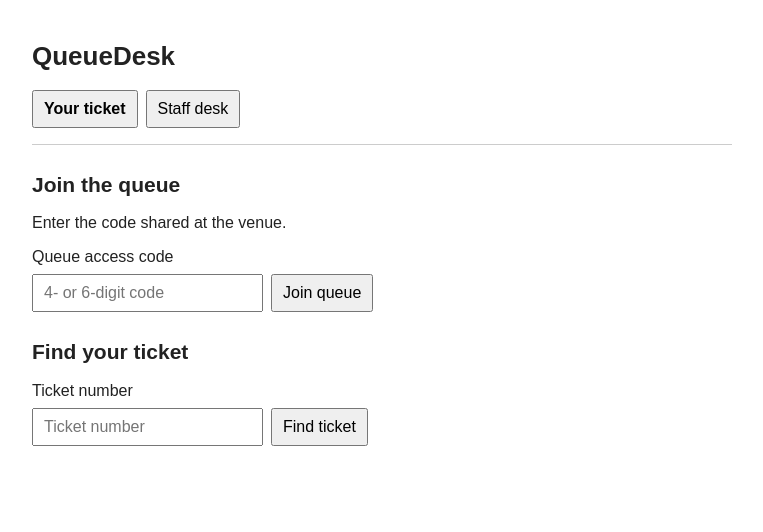
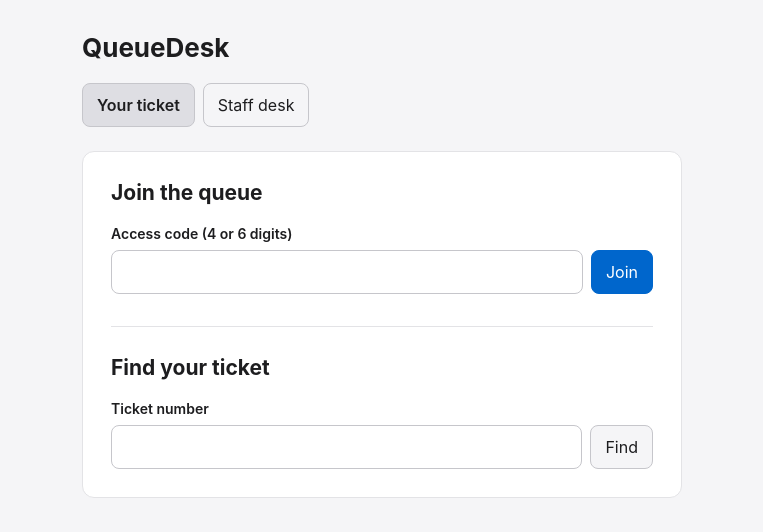
Before and after one commit to aryadharmadhikari/QueueDesk, a React (Vite) app in the folder client/: page / in a window 1280 px wide. Shown: the top 532 px of the page, without its empty margins (258-1021 px from the left). Built offline with nearby package versions, Linux system fonts and the light colour scheme.

Commit message:
style: refine queue interface

```diff
--- a/client/src/Staff.jsx
+++ b/client/src/Staff.jsx
@@ -53,18 +53,18 @@ export default function Staff() {
       <h3>At the counter</h3>
       {called ? (
         <>
-          <p>Ticket #{String(called.number).padStart(3, '0')}</p>
-          <button disabled={busy} onClick={() => update(`/tickets/${called.number}/serve`)}>Mark served</button>
+          <p>Ticket #{called.number}</p>
+          <button className="primary" disabled={busy} onClick={() => update(`/tickets/${called.number}/serve`)}>Mark served</button>
         </>
       ) : (
         <>
           <p>No ticket is being served.</p>
-          <button disabled={busy || loading || waiting.length === 0} onClick={() => update('/queue/call-next')}>Call next</button>
+          <button className="primary" disabled={busy || loading || waiting.length === 0} onClick={() => update('/queue/call-next')}>Call next</button>
         </>
       )}
-      <h3>Waiting queue ({waiting.length})</h3>
+      <h3>Waiting queue</h3>
       {loading ? <p>Loading queue...</p> : waiting.length === 0 ? <p>No tickets waiting.</p> : (
-        <ol>{waiting.map(ticket => <li key={ticket.number}>Ticket #{String(ticket.number).padStart(3, '0')}</li>)}</ol>
+        <ol>{waiting.map(ticket => <li key={ticket.number}>Ticket #{ticket.number}</li>)}</ol>
       )}
     </section>
   );
--- a/client/src/Visitor.jsx
+++ b/client/src/Visitor.jsx
@@ -77,8 +77,7 @@ export default function Visitor() {
   if (number) {
     return (
       <section>
-        <h2>{ticket?.status === 'served' ? 'Your visit is complete' : 'Your ticket'}</h2>
-        <p>Keep your ticket number to check your status later.</p>
+        <h2>Your ticket</h2>
         {error && <p className="error" role="alert">{error}</p>}
         {ticket ? <TicketView ticket={ticket} /> : !error && <p>Loading your ticket...</p>}
         <button type="button" onClick={leaveTicket}>Back to queue entry</button>
@@ -89,13 +88,12 @@ export default function Visitor() {
   return (
     <section>
       <h2>Join the queue</h2>
-      <p>Enter the code shared at the venue.</p>
       <form onSubmit={join}>
-        <label htmlFor="code">Queue access code</label>
+        <label htmlFor="code">Access code (4 or 6 digits)</label>
         <div className="form-row">
           <input id="code" value={code} onChange={event => setCode(event.target.value.replace(/\D/g, '').slice(0, 6))}
-            inputMode="numeric" pattern="(?:[0-9]{4}|[0-9]{6})" required placeholder="4- or 6-digit code" autoComplete="off" />
-          <button disabled={busy}>{busy ? 'Joining...' : 'Join queue'}</button>
+            inputMode="numeric" pattern="(?:[0-9]{4}|[0-9]{6})" required autoComplete="off" />
+          <button className="primary" disabled={busy}>{busy ? 'Joining...' : 'Join'}</button>
         </div>
       </form>
       <section>
@@ -104,8 +102,8 @@ export default function Visitor() {
           <label htmlFor="ticket-number">Ticket number</label>
           <div className="form-row">
             <input id="ticket-number" value={lookup} onChange={event => setLookup(event.target.value.replace(/\D/g, ''))}
-              inputMode="numeric" pattern="[1-9][0-9]*" required placeholder="Ticket number" />
-            <button disabled={busy}>Find ticket</button>
+              inputMode="numeric" pattern="[1-9][0-9]*" required />
+            <button disabled={busy}>Find</button>
           </div>
         </form>
       </section>
@@ -117,7 +115,7 @@ export default function Visitor() {
 function TicketView({ ticket }) {
   return (
     <div aria-live="polite">
-      <p>Ticket number: <strong>#{String(ticket.number).padStart(3, '0')}</strong></p>
+      <p>Ticket number: <strong>#{ticket.number}</strong></p>
       {ticket.status === 'waiting' && <p>Position in queue: <strong>{ticket.position}</strong></p>}
       {ticket.status === 'called' && <p><strong>It's your turn. Please come to the counter.</strong></p>}
       {ticket.status === 'served' && <p><strong>Thank you. You have been served.</strong></p>}
--- a/client/src/style.css
+++ b/client/src/style.css
@@ -1,27 +1,23 @@
 :root {
-  font-family: Arial, sans-serif;
-  color: #222;
-  background: #fff;
+  font-family: -apple-system, BlinkMacSystemFont, "Segoe UI", sans-serif;
+  color: #1d1d1f;
+  background: #f5f5f7;
 }
 
-body {
-  margin: 0;
+* { box-sizing: border-box; }
+body { margin: 0; }
+
+.app {
+  max-width: 640px;
+  margin: 0 auto;
+  padding: 32px 20px;
 }
 
-.app {
-  max-width: 700px;
-  margin: 0 auto;
-  padding: 24px;
-}
-
-header {
-  padding-bottom: 16px;
-  border-bottom: 1px solid #ccc;
-}
-
-h1 { font-size: 26px; }
-h2 { font-size: 21px; }
-h3 { font-size: 17px; }
+header { margin-bottom: 24px; }
+h1 { margin: 0 0 20px; font-size: 26px; }
+h2 { margin: 0 0 20px; font-size: 21px; }
+h3 { margin: 28px 0 12px; font-size: 17px; }
+p { line-height: 1.5; }
 
 nav, .form-row {
   display: flex;
@@ -29,22 +25,57 @@ nav, .form-row {
   gap: 8px;
 }
 
-main, main section section {
-  margin-top: 28px;
+main {
+  padding: 28px;
+  background: #fff;
+  border: 1px solid #e3e3e6;
+  border-radius: 12px;
+}
+
+main section section {
+  margin-top: 32px;
+  padding-top: 28px;
+  border-top: 1px solid #e3e3e6;
 }
 
 label {
   display: block;
   margin-bottom: 8px;
+  font-size: 14px;
+  font-weight: 600;
 }
 
 input, button {
+  min-height: 44px;
+  padding: 10px 14px;
   font: inherit;
-  padding: 8px 10px;
+  border: 1px solid #c6c6cb;
+  border-radius: 8px;
 }
 
-button { cursor: pointer; }
-button:disabled { cursor: not-allowed; }
-button[aria-pressed='true'] { font-weight: bold; }
+input {
+  flex: 1 1 200px;
+  min-width: 0;
+  background: #fff;
+}
+
+button {
+  color: #1d1d1f;
+  background: #f5f5f7;
+  cursor: pointer;
+}
+
+button:hover:not(:disabled) { background: #e9e9ed; }
+button:disabled { opacity: .5; cursor: not-allowed; }
+button[aria-pressed='true'] { background: #dedee3; font-weight: 600; }
+button.primary { color: #fff; background: #0066cc; border-color: #0066cc; }
+button.primary:hover:not(:disabled) { background: #0055aa; }
+input:focus-visible, button:focus-visible { outline: 3px solid #83b7ee; outline-offset: 2px; }
 li { margin-bottom: 8px; }
-.error { color: #a32121; }
+.error { color: #b42318; }
+
+@media (max-width: 480px) {
+  .app { padding: 24px 16px; }
+  main { padding: 22px; }
+  .form-row input { flex-basis: 100%; }
+}
```
Also changed, not shown: 1 other file (tests, documents, lock files or other folders).
